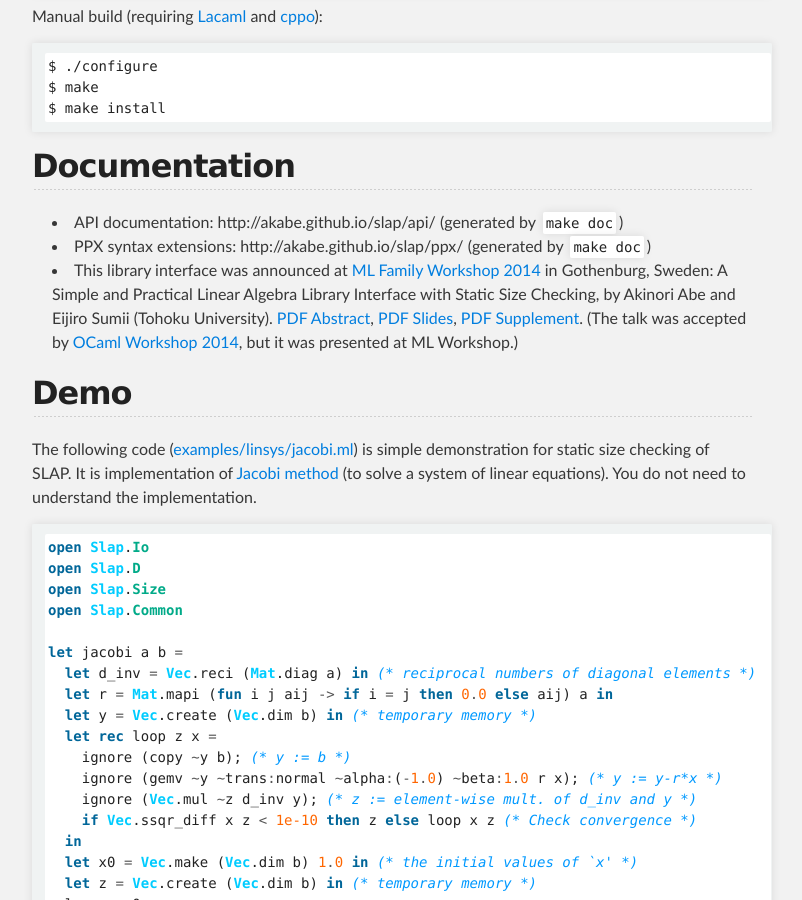
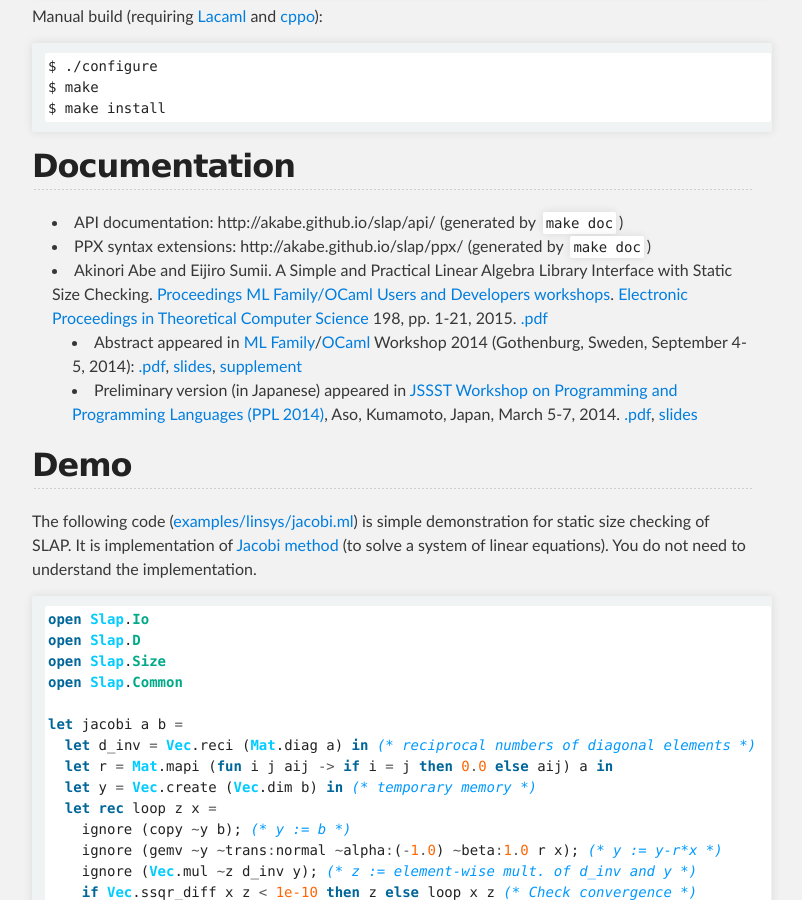
Before and after one commit to akabe/slap, a Jekyll site: the page built from index.md, in a window 1280 px wide and 900 px high, scrolled down 1109 px. Shown: the whole window, without its empty margins (248-1050 px from the left). Built offline with Jekyll 4.4.1, drawn with Linux system fonts in a browser that asks for light colours; Markdown is read by kramdown in place of the engine named in the settings.

Commit message:
Add link to post-proceeding of ML/OCaml 2014

```diff
--- a/index.md
+++ b/index.md
@@ -63,16 +63,23 @@ Documentation
 
 - API documentation: http://akabe.github.io/slap/api/ (generated by `make doc`)
 - PPX syntax extensions: http://akabe.github.io/slap/ppx/ (generated by `make doc`)
-- This library interface was announced at
-  [ML Family Workshop 2014](http://okmij.org/ftp/ML/ML14.html) in Gothenburg,
-  Sweden: A Simple and Practical Linear Algebra Library Interface with Static
-  Size Checking, by Akinori Abe and Eijiro Sumii (Tohoku University).
-  [PDF Abstract](https://ocaml.org/meetings/ocaml/2014/ocaml2014_19.pdf),
-  [PDF Slides](https://ocaml.org/meetings/ocaml/2014/abe-sumii-slides.pdf),
-  [PDF Supplement](https://akabe.github.io/sgpr/changes.pdf).
-  (The talk was accepted by
-  [OCaml Workshop 2014](https://ocaml.org/meetings/ocaml/2014/), but it was
-  presented at ML Workshop.)
+- Akinori Abe and Eijiro Sumii.
+  A Simple and Practical Linear Algebra Library Interface with Static Size Checking.
+  [Proceedings ML Family/OCaml Users and Developers workshops](http://eptcs.org/content.cgi?ML2014).
+  [Electronic Proceedings in Theoretical Computer Science](http://eptcs.web.cse.unsw.edu.au/paper.cgi?ML2014.1)
+  198, pp. 1-21, 2015.
+  [.pdf](http://eptcs.web.cse.unsw.edu.au/paper.cgi?ML2014.1)
+  - Abstract appeared in
+  [ML Family](http://okmij.org/ftp/ML/ML14.html)/[OCaml](https://ocaml.org/meetings/ocaml/2014/)
+  Workshop 2014 (Gothenburg, Sweden, September 4-5, 2014):
+  [.pdf](https://ocaml.org/meetings/ocaml/2014/ocaml2014_19.pdf),
+  [slides](https://ocaml.org/meetings/ocaml/2014/abe-sumii-slides.pdf),
+  [supplement](https://akabe.github.io/sgpr/changes.pdf)
+  - Preliminary version (in Japanese) appeared in
+  [JSSST Workshop on Programming and Programming Languages (PPL 2014)](http://www.fos.kuis.kyoto-u.ac.jp/ppl2014/),
+  Aso, Kumamoto, Japan, March 5-7, 2014.
+  [.pdf](http://akabe.github.io/pub/ppl2014.pdf),
+  [slides](http://akabe.github.io/pub/ppl2014-slide.pdf)
 
 Demo
 ----
```
